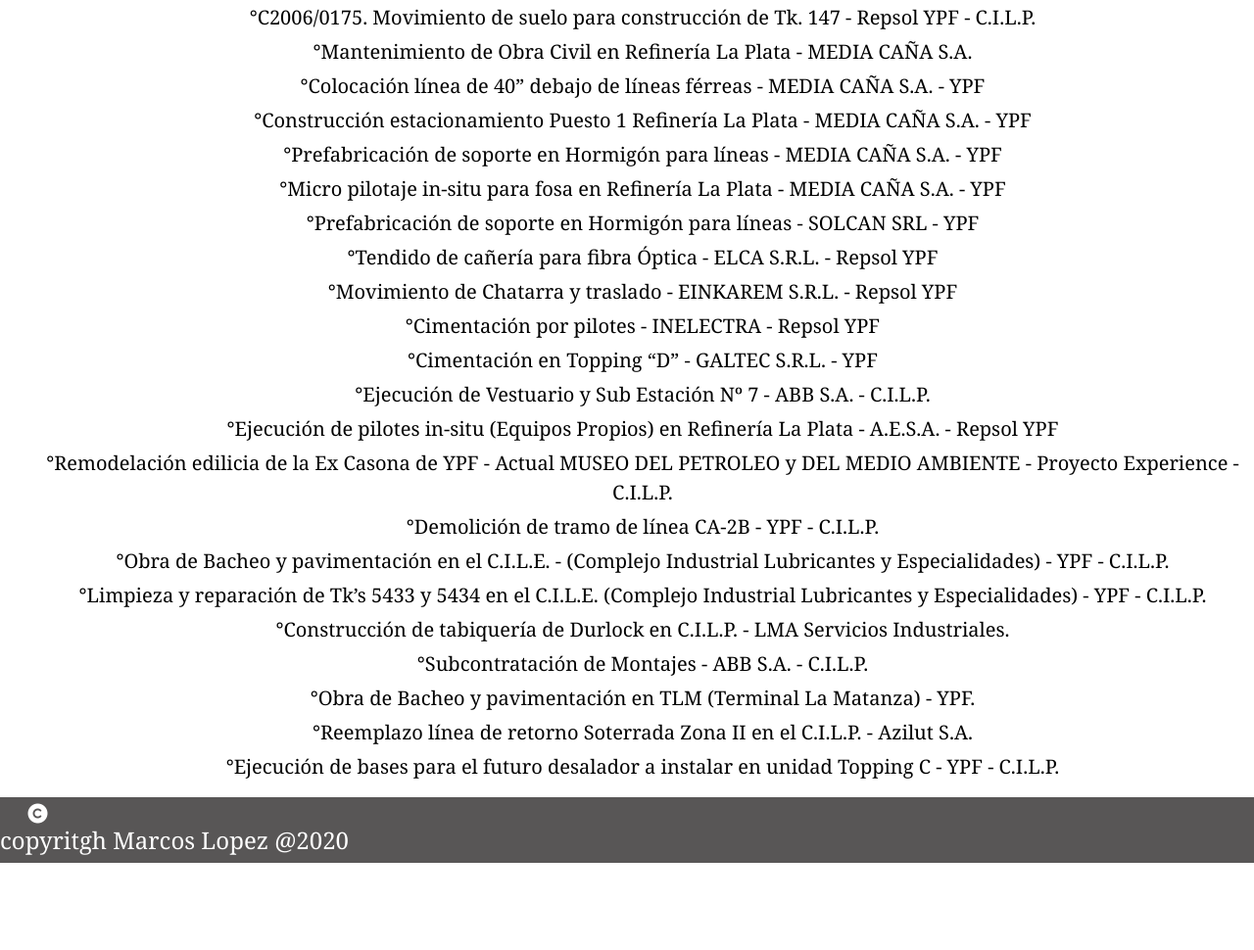
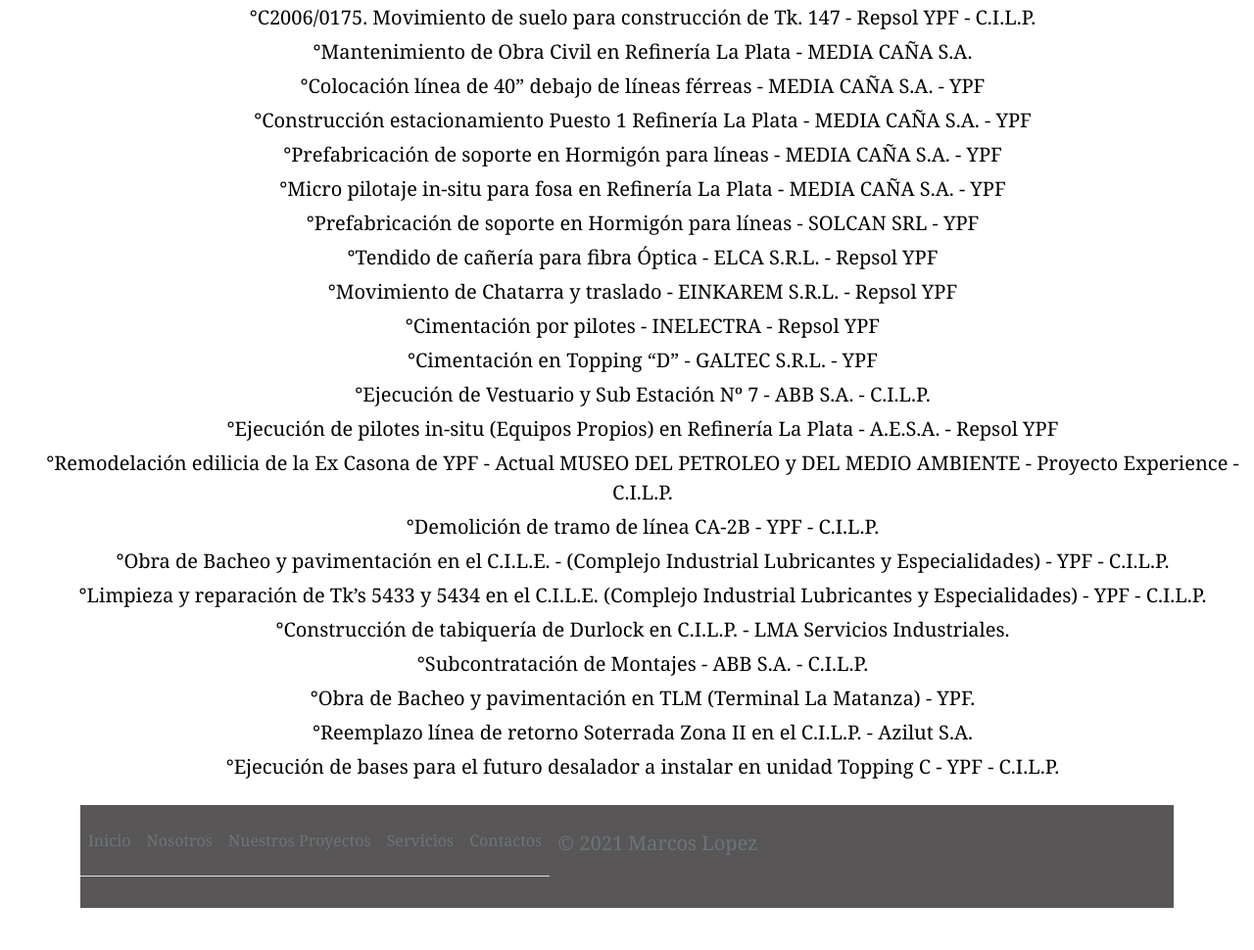
Before and after one commit to MarcosLopezmrx/webAlsina-, a website: page proyectos.html in a window 1280 px wide. Shown: the part 501-1471 px from the top of the page at 98% size. Before the commit the page ends 1382 px from the top, so only its background shows below. Drawn offline with nearby package versions, Linux system fonts and the light colour scheme.

Commit message:
footherylogo

```diff
--- a/proyectos.html
+++ b/proyectos.html
@@ -18,7 +18,7 @@
     <div class="container-fluid">
       <nav class="navbar navbar-expand-md navbar-dark  navv border-3 border-buttom border-primary">
         <div class="container-fluid">
-          <img src="img/logo.jpg" class="navbar-brand logo" alt="...">
+          <img src="img/transoscuroa.png" class="navbar-brand logo" alt="...">
           <button type="button" class="navbar-toggler" data-bs-toggle="collapse" data-bs-target="#menunavegacion">
             <span class="navbar-toggler-icon"></span>
           </button>
@@ -46,8 +46,8 @@
           </div>
         </div>
       </nav>
-
   </header>
+    <!-- fin header -->
   <section>
       <h1 class="center">Nuestros Proyectos</h1>
       <h4 class="center borde h4proyectos">En Alsina Ingeniería & Construcciones S.A. nos sentimos afortunados de aportar nuestro grano de arena al sector de la construcción en nuestro país y orgullosos de haber ejecutado con nuestro personal más de 3000 m2 de obras de todo tipo.  La compañía desarrolla proyectos de alta complejidad desde la etapa de diseño hasta su ejecución. Brinda servicios de ingeniería, compras y construcción así como su gestión para proyectos y operaciones de gran escala y se preocupa de cuidar el medio ambiente y el bienestar de las comunidades donde trabaja.         <br>   <br>   La siguiente es una lista de algunos de los trabajos que hemos realizado.</h4>
@@ -76,13 +76,21 @@
         <li class="center estilos obras">°Ejecución de bases para el futuro desalador a instalar en unidad Topping C - YPF - C.I.L.P.</li>
       </ul>
   </section>
-  <footer>
-    <div class="copy">
-      <i class="fas fa-copyright"></i>
-      <h4>copyritgh Marcos Lopez @2020</h4>
-    </div>
+  <div class="b-example-divider"></div>
 
-  </footer>
+  <div class="container">
+    <footer class="py-3 my-4">
+      <ul class="nav justify-content-center border-bottom pb-3 mb-3">
+        <li class="nav-item"><a href="index.html" class="nav-link px-2 text-muted">Inicio</a></li>
+        <li class="nav-item"><a href="nosotros.html" class="nav-link px-2 text-muted">Nosotros</a></li>
+        <li class="nav-item"><a href="proyectos.html" class="nav-link px-2 text-muted">Nuestros Proyectos</a></li>
+        <li class="nav-item"><a href="servicios.html" class="nav-link px-2 text-muted">Servicios</a></li>
+        <li class="nav-item"><a href="contacto.html" class="nav-link px-2 text-muted">Contactos</a></li>
+      </ul>
+      <p class="nav-item"><a href="www.google.com" class="nav-link px-2 text-muted text-center">&copy; 2021 Marcos Lopez</p>
+    </footer>
+  </div>
+
   <script src="https://cdn.jsdelivr.net/npm/@popperjs/core@2.10.2/dist/umd/popper.min.js" integrity="sha384-7+zCNj/IqJ95wo16oMtfsKbZ9ccEh31eOz1HGyDuCQ6wgnyJNSYdrPa03rtR1zdB" crossorigin="anonymous"></script>
   <script src="https://cdn.jsdelivr.net/npm/bootstrap@5.1.3/dist/js/bootstrap.min.js" integrity="sha384-QJHtvGhmr9XOIpI6YVutG+2QOK9T+ZnN4kzFN1RtK3zEFEIsxhlmWl5/YESvpZ13" crossorigin="anonymous"></script>
 
```
